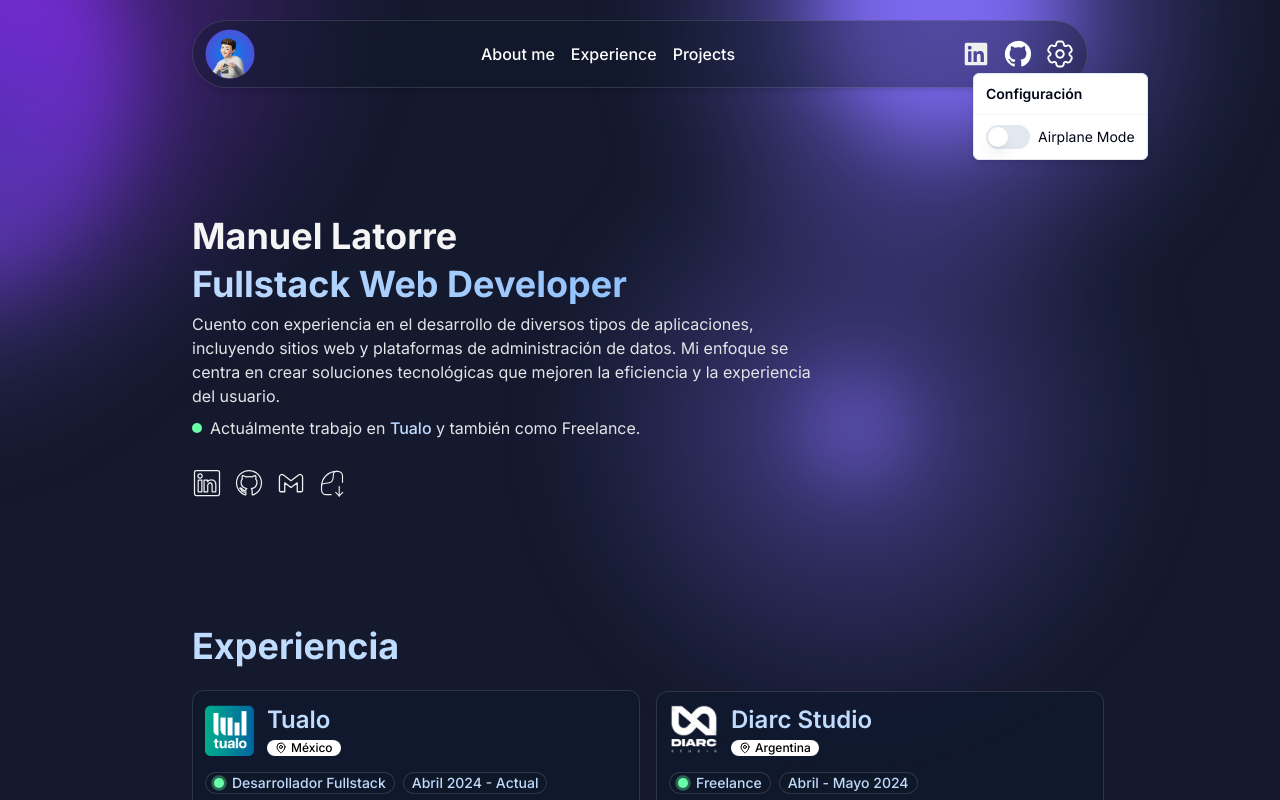
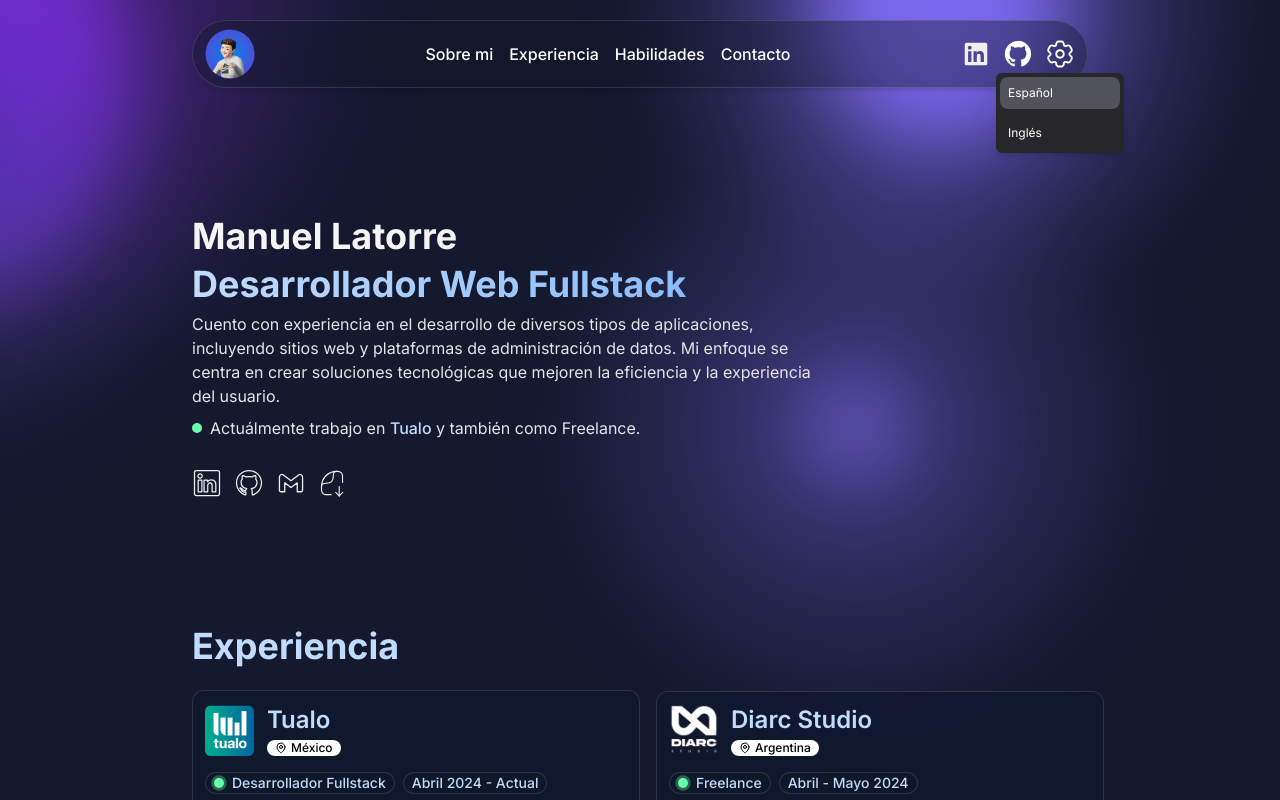
Before and after one commit to Manuel-latorre/manudev, a Next.js app: page / in a window 1280 px wide. Both pictures are taken after a click on the button 1059 px from the left and 54 px from the top of the page. Built offline with nearby package versions, Linux system fonts and the light colour scheme.

Commit message:
translate

```diff
--- a/src/app/layout.tsx
+++ b/src/app/layout.tsx
@@ -1,17 +1,20 @@
+"use client"
+
 import type { Metadata } from "next";
 import { Inter } from "next/font/google";
 import "./globals.css";
 import Navbar from "@/components/Navbar/Navbar";
 import { MobileMenu } from "@/components/Navbar/MobileMenu";
-import { BackgroundGradientAnimation } from '@/components/ui/background-gradient-animation';
+import { BackgroundGradientAnimation } from "@/components/ui/background-gradient-animation";
 import Footer from "@/components/Footer/Footer";
+import { LanguageProvider } from "@/context/LanguageContext";
 
 const inter = Inter({ subsets: ["latin"] });
 
-export const metadata: Metadata = {
+/* export const metadata: Metadata = {
   title: "Manuel Latorre",
   description: "Desarrollador Web Fullstack",
-};
+}; */
 
 export default function RootLayout({
   children,
@@ -20,15 +23,17 @@ export default function RootLayout({
 }>) {
   return (
     <html lang="en">
-      <link rel="shortcut icon" href="/favicon/favicon.ico"/>
+      <link rel="shortcut icon" href="/favicon/favicon.ico" />
       <meta property="og:image" content="https://postimg.cc/zVJCzqRK" />
       <body className={`${inter.className}`}>
         <BackgroundGradientAnimation>
           <div className="absolute z-50 inset-0 overflow-y-scroll">
-          <Navbar/>
-          <MobileMenu/>
+            <LanguageProvider>
+              <Navbar />
+              <MobileMenu />
               {children}
-          <Footer/>
+              <Footer />
+            </LanguageProvider>
           </div>
         </BackgroundGradientAnimation>
       </body>
--- a/src/app/page.tsx
+++ b/src/app/page.tsx
@@ -3,8 +3,12 @@ import './globals.css'
 import ContactForWork from '@/components/ContactForWork/ContactForWork';
 import Experience from '@/components/Experience/Experience';
 import Stack from '@/components/Stack/Stack';
+import { Metadata } from 'next';
 
-
+export const metadata: Metadata = {
+  title: "Manuel Latorre",
+  description: "Desarrollador Web Fullstack",
+};
 
 export default function Home() {
   return (
--- a/src/components/AboutMe/AboutMe.tsx
+++ b/src/components/AboutMe/AboutMe.tsx
@@ -1,4 +1,6 @@
-import React from 'react'
+"use client"
+
+
 import Link from 'next/link'
 import Dot from '../Dot/Dot'
 import RedirectIcon from '../icons/RedirectIcon'
@@ -6,22 +8,26 @@ import GithubOutlineIcon from '../icons/GithubOutlineIcon'
 import LinkedinOutlineIcon from '../icons/LinkedinOutlineIcon'
 import CVIcon from '../icons/CVIcon'
 import GmailIcon from '../icons/GmailIcon'
+import { useLanguage } from '@/context/LanguageContext'
 
 
 const AboutMe = () => {
+
+  const { isEnglish} = useLanguage();
+
   return (
     <div className='flex flex-col gap-2 lg:w-[70%] w-[90%] mx-auto mt-32'>
         <div className='flex flex-col gap-2 max-sm:items-center max-sm:text-center'>
             <h1 className='text-zinc-100 md:text-4xl text-3xl font-bold'>Manuel Latorre</h1>
-            <h2 className='bg-gradient-to-r from-blue-200 to-blue-400 bg-clip-text text-transparent md:text-4xl text-3xl font-bold max-sm:text-2xl'>Fullstack Web Developer</h2>
+            <h2 className='bg-gradient-to-r from-blue-200 to-blue-400 bg-clip-text text-transparent md:text-4xl text-3xl font-bold max-sm:text-2xl'>{isEnglish ? "Fullstack Web Developer" : "Desarrollador Web Fullstack"}</h2>
             <p className='lg:w-[70%] text-zinc-200 max-sm:text-center max-sm:mt-2'>
-                Cuento con experiencia en el desarrollo de diversos tipos de aplicaciones, incluyendo sitios web y plataformas de administración de datos. Mi enfoque se centra en crear soluciones tecnológicas que mejoren la eficiencia y la experiencia del usuario.
+                {isEnglish ? "I have experience in developing various types of applications, including websites and data management platforms. My focus is on creating technological solutions that enhance efficiency and user experience." : "Cuento con experiencia en el desarrollo de diversos tipos de aplicaciones, incluyendo sitios web y plataformas de administración de datos. Mi enfoque se centra en crear soluciones tecnológicas que mejoren la eficiencia y la experiencia del usuario."}
             </p>
             <div className='flex items-center gap-2'>
               <div className='max-sm:hidden'>
                 <Dot/>
               </div>
-                <p className='text-zinc-200 max-sm:text-center'>Actuálmente trabajo en <span><Link className='text-blue-200 font-medium' href={""}>Tualo</Link></span> y también como Freelance.</p>
+                <p className='text-zinc-200 max-sm:text-center'>{isEnglish ? "I currently work at" : "Actuálmente trabajo en"} <span><Link className='text-blue-200 font-medium' href={""}>Tualo</Link></span> {isEnglish ? "and also as a freelancer" : "y también como Freelance"}.</p>
             </div>
 
             <div className="flex items-center gap-3 mt-5">
--- /dev/null
+++ b/src/components/Buttons/ButtonsLanguage.tsx
@@ -0,0 +1,38 @@
+import React, { useState } from "react";
+import { useLanguage } from "@/context/LanguageContext";
+
+
+export default function ButtonsLanguages() {
+    const [selectedButton, setSelectedButton] = useState("arg"); // Definir como "arg" inicialmente
+    const { switchToEnglish, switchToSpanish } = useLanguage();
+
+
+  const handleButtonClick = (buttonName:any) => {
+    setSelectedButton(buttonName);
+  };
+
+  return (
+    <div>
+      <button
+        style={{
+          backgroundColor:
+            selectedButton === "arg" ? "gray" : "transparent",
+        }}
+        onClick={() => {handleButtonClick("arg"), switchToSpanish();}}
+      >
+            <p className="text-white">Spanish</p>
+      </button>
+
+
+      <button
+        style={{
+          backgroundColor:
+          selectedButton === "usa" ? "gray" : "transparent",
+        }}
+        onClick={() => {handleButtonClick("usa"), switchToEnglish();}}
+      >
+            <p className="text-white">English</p>
+      </button>
+    </div>
+  );
+}
--- a/src/components/Dropdown/Dropdown.tsx
+++ b/src/components/Dropdown/Dropdown.tsx
@@ -1,3 +1,5 @@
+"use client";
+import React from "react";
 import {
   DropdownMenu,
   DropdownMenuContent,
@@ -6,25 +8,30 @@ import {
   DropdownMenuSeparator,
   DropdownMenuTrigger,
 } from "@/components/ui/dropdown-menu";
-import { Switch } from "@/components/ui/switch"
 import ConfigIcon from "../icons/ConfigIcon";
+import { useLanguage } from "@/context/LanguageContext";
+import '../../app/globals.css'
+import { LanguagesIcon } from "lucide-react";
 
+const Dropdown: React.FC = () => {
+  const { isEnglish, switchToEnglish, switchToSpanish } = useLanguage();
 
-const Dropdown = () => {
   return (
     <DropdownMenu>
       <DropdownMenuTrigger>
         <ConfigIcon />
       </DropdownMenuTrigger>
-      <DropdownMenuContent>
-        <DropdownMenuLabel>Configuración</DropdownMenuLabel>
-        <DropdownMenuSeparator />
-        <DropdownMenuItem>
-        <div className="flex items-center space-x-2">
-      <Switch id="airplane-mode" />
-      <label htmlFor="airplane-mode">Airplane Mode</label>
-    </div>
-        </DropdownMenuItem>
+      <DropdownMenuContent className="bg-zinc-800 border-none">
+        <div className="flex flex-col gap-2">
+        <button onClick={switchToSpanish} className={`language-button ${!isEnglish ? 'bg-zinc-600 rounded-lg' : ''} flex items-center gap-2 p-2 text-white text-xs`}>
+            {/* <LanguagesIcon width={20} height={20}/> */}
+            {isEnglish ? "Spanish" : "Español"}
+        </button>
+        <button onClick={switchToEnglish} className={`language-button ${isEnglish ? 'bg-zinc-600 rounded-lg' : ''} flex items-center gap-2 p-2 text-white text-xs`}>
+            {/* <LanguagesIcon width={20} height={20}/> */}
+            {isEnglish ? "English" : "Inglés"}
+        </button>
+        </div>
       </DropdownMenuContent>
     </DropdownMenu>
   );
--- a/src/components/Navbar/Navbar.tsx
+++ b/src/components/Navbar/Navbar.tsx
@@ -1,3 +1,5 @@
+"use client"
+
 import Link from "next/link";
 import "../../app/globals.css";
 import LinkedinIcon from "../icons/LinkedinIcon";
@@ -7,8 +9,14 @@ import Image from "next/image";
 import avatar from '../../images/avatar1.png'
 import ConfigIcon from "../icons/ConfigIcon";
 import Dropdown from "../Dropdown/Dropdown";
+import { useLanguage } from "@/context/LanguageContext";
+import ButtonsLanguages from "../Buttons/ButtonsLanguage";
 
 const Navbar = () => {
+
+  const { isEnglish} = useLanguage();
+
+
   return (
     <nav className="lg:w-[70%] w-[90%] py-2 px-3 rounded-full flex items-center justify-between mx-auto mt-5 sticky top-5 shadow-md z-10 max-sm:hidden nav">
 
@@ -17,9 +25,10 @@ const Navbar = () => {
       </div>
 
       <div className="flex items-center gap-4">
-        <Link className="text-white font-medium hover:text-zinc-200" href={""}>About me</Link>
-        <Link className="text-white font-medium hover:text-zinc-200" href={""}>Experience</Link>
-        <Link className="text-white font-medium hover:text-zinc-200" href={""}>Projects</Link>
+        <Link className="text-white font-medium hover:text-zinc-200" href={""}>{isEnglish ? "About me" : "Sobre mi"}</Link>
+        <Link className="text-white font-medium hover:text-zinc-200" href={""}>{isEnglish ? "Experience" : "Experiencia"}</Link>
+        <Link className="text-white font-medium hover:text-zinc-200" href={""}>{isEnglish ? "Skills" : "Habilidades"}</Link>
+        <Link className="text-white font-medium hover:text-zinc-200" href={""}>{isEnglish ? "Contact" : "Contacto"}</Link>
       </div>
 
       <div className="flex items-center gap-3">
--- /dev/null
+++ b/src/context/LanguageContext.tsx
@@ -0,0 +1,41 @@
+
+
+import React, { createContext, useContext, useState, ReactNode } from 'react';
+
+interface LanguageContextType {
+  isEnglish: boolean;
+  switchToEnglish: () => void;
+  switchToSpanish: () => void;
+}
+
+const LanguageContext = createContext<LanguageContextType>({
+  isEnglish: false,
+  switchToEnglish: () => {},
+  switchToSpanish: () => {},
+});
+
+export function useLanguage() {
+  return useContext(LanguageContext);
+}
+
+interface LanguageProviderProps {
+  children: ReactNode;
+}
+
+export const LanguageProvider: React.FC<LanguageProviderProps> = ({ children }) => {
+  const [isEnglish, setIsEnglish] = useState<boolean>(false);
+
+  const switchToEnglish = () => {
+    setIsEnglish(true);
+  };
+
+  const switchToSpanish = () => {
+    setIsEnglish(false);
+  };
+
+  return (
+    <LanguageContext.Provider value={{ isEnglish, switchToEnglish, switchToSpanish }}>
+      {children}
+    </LanguageContext.Provider>
+  );
+};
```
Also changed, not shown: src/app/globals.css (line endings or trailing spaces). Lines whose indentation alone changed are shown as unchanged.
